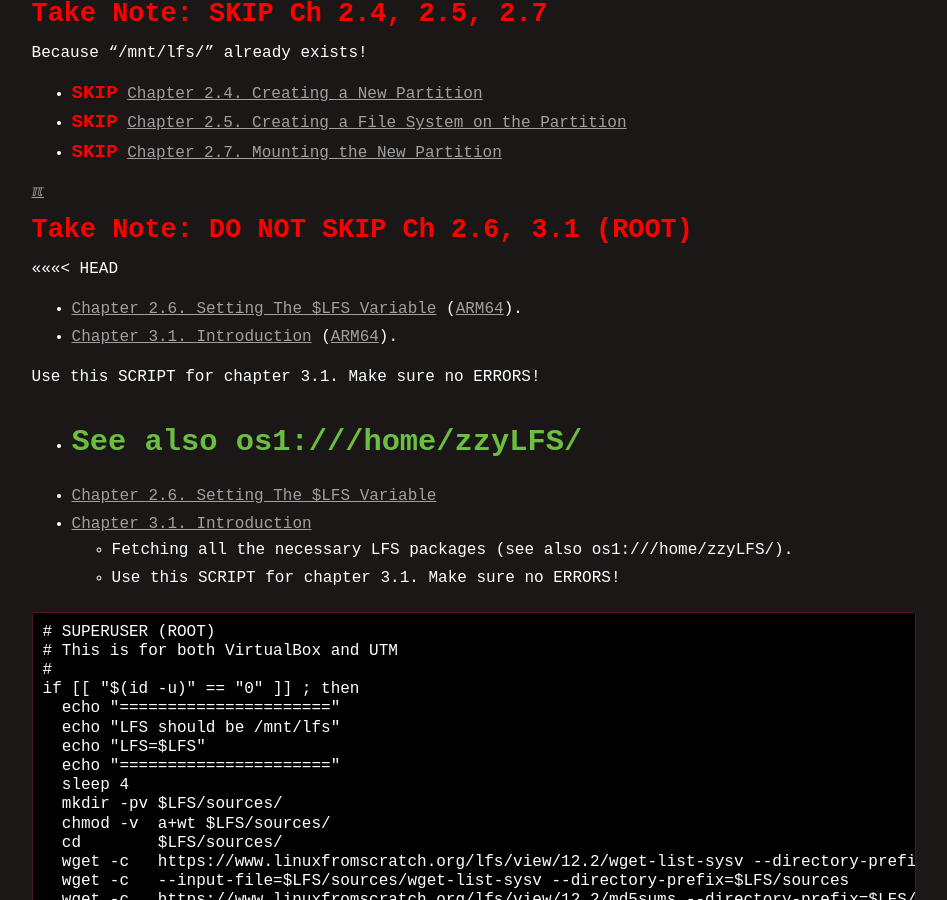
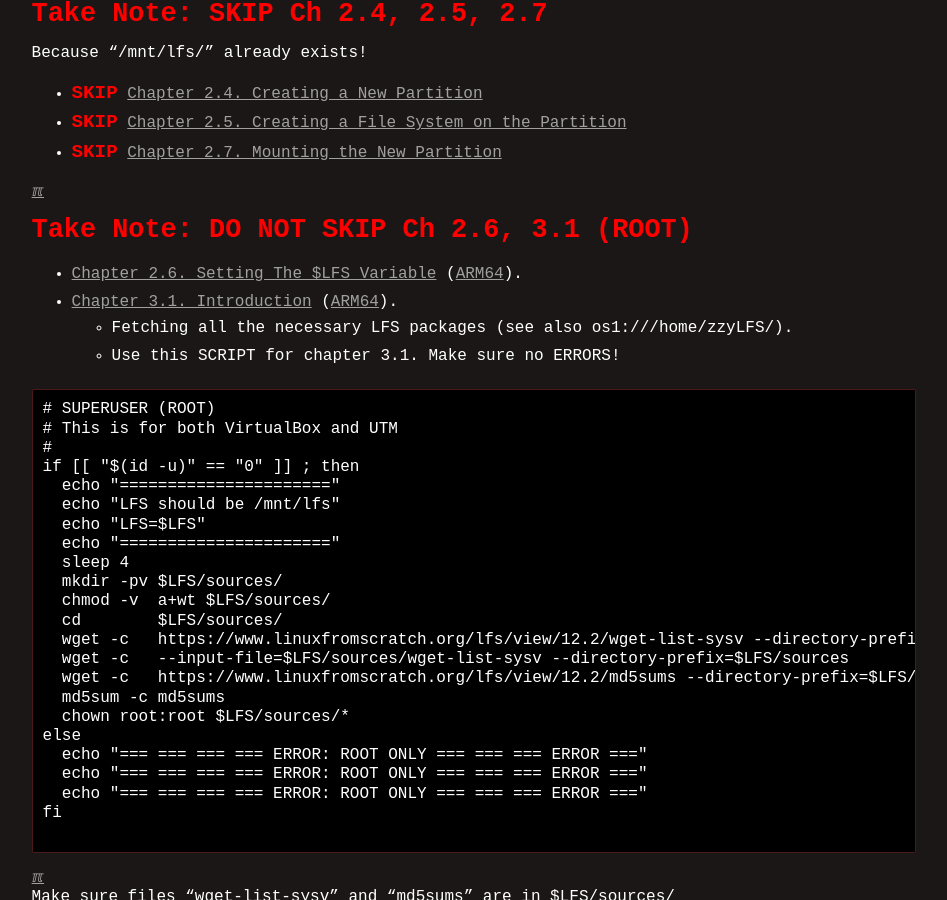
Before and after one commit to os2xx/demOS, a Jekyll site: the page built from W08-03.md, in a window 1280 px wide and 900 px high, scrolled down 1677 px. Shown: the whole window, without its empty margins (166-1113 px from the left). Built offline with Jekyll 4.4.1, drawn with Linux system fonts in a browser that asks for light colours; some of the changed text lies outside the part shown.

Commit message:
modified:   W08-03.md

```diff
--- a/W08-03.md
+++ b/W08-03.md
@@ -69,15 +69,8 @@ Because "/mnt/lfs/" already exists!
 
 [&#x213C;](#)<br id="idx005">
 ## <span style="color:red; font-weight:bold; font-size:larger;">Take Note: DO NOT SKIP Ch 2.6, 3.1 (ROOT)</span>
-<<<<<<< HEAD
 * [Chapter 2.6. Setting The $LFS Variable](https://www.linuxfromscratch.org/lfs/view/12.2/chapter02/aboutlfs.html){:target="_blank"} ([ARM64](https://lfs.vlsm.org/arm64/chapter02/aboutlfs.html){:target="_blank"}).
 * [Chapter 3.1. Introduction](https://www.linuxfromscratch.org/lfs/view/12.2/chapter03/introduction.html){:target="_blank"} ([ARM64](https://lfs.vlsm.org/arm64/chapter03/introduction.html){:target="_blank"}).
-
-Use this SCRIPT for chapter 3.1. Make sure no ERRORS!
-* See also os1:///home/zzyLFS/
-=======
-* [Chapter 2.6. Setting The $LFS Variable](https://www.linuxfromscratch.org/lfs/view/11.1/chapter02/aboutlfs.html){:target="_blank"}
-* [Chapter 3.1. Introduction](https://www.linuxfromscratch.org/lfs/view/11.1/chapter03/introduction.html){:target="_blank"}
   * Fetching all the necessary LFS packages (see also os1:///home/zzyLFS/).
   * Use this SCRIPT for chapter 3.1. Make sure no ERRORS!
 
--- a/_config.yml
+++ b/_config.yml
@@ -1,5 +1,5 @@
 title: Operating Systems Programming
-version:     "Tue 05 Nov 2024 20:01"
+version:     "Tue 05 Nov 2024 20:02"
 copyright:   "2024-2024"
 description: This is the Operating System course site,
       a GitHub Page, hosted at GitHub.com (thank you!).
```
